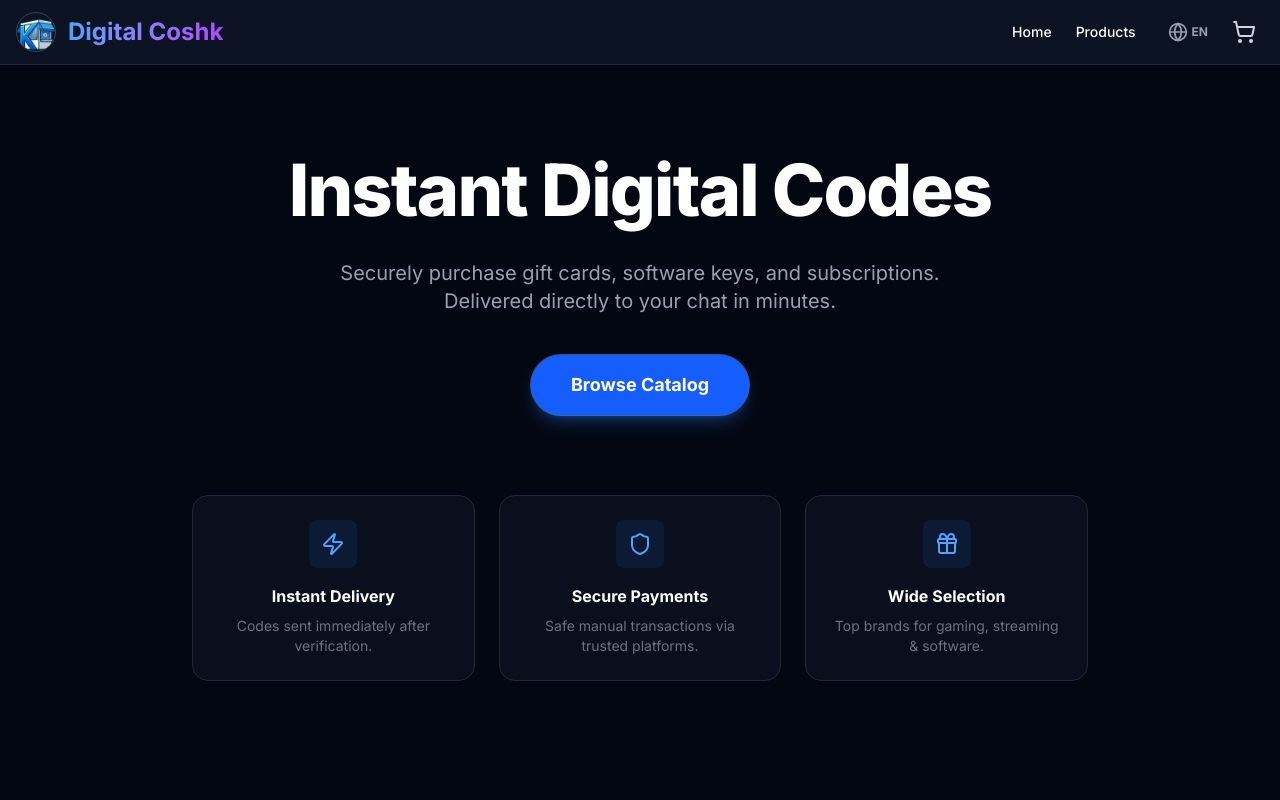
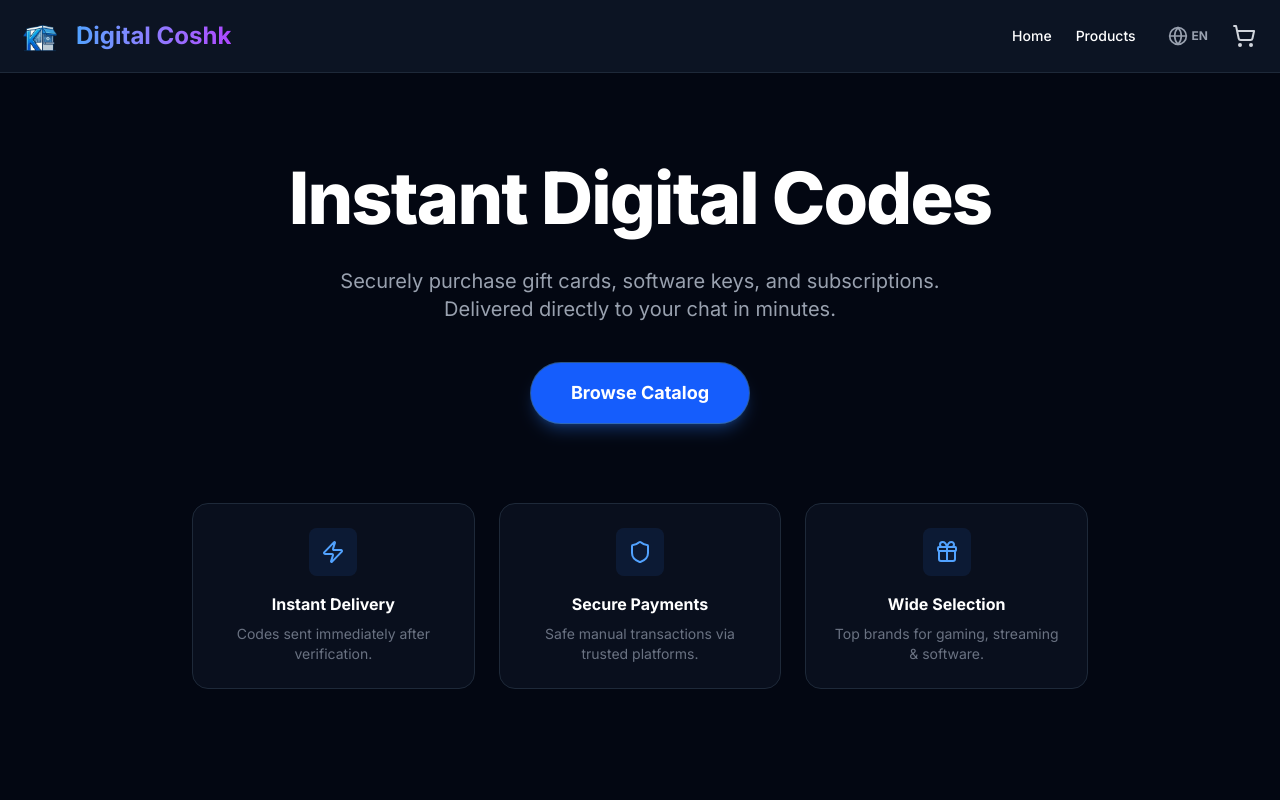
Before and after one commit to Esmaill1/digital-coshk, a Next.js app: page / in a window 1280 px wide. Shown: the top 800 px of the page. Built offline with nearby package versions, Linux system fonts and the light colour scheme.

Commit message:
Fix logo display issues

```diff
--- a/src/components/Navbar.tsx
+++ b/src/components/Navbar.tsx
@@ -20,12 +20,12 @@ export default function Navbar() {
     <nav className="bg-gray-900/80 backdrop-blur-md text-white border-b border-gray-800 sticky top-0 z-30">
       <div className="container mx-auto px-4 py-3 flex justify-between items-center">
         <Link href="/" className="flex items-center gap-3 group">
-          <div className="relative w-10 h-10 overflow-hidden rounded-full border border-gray-700 group-hover:border-blue-500 transition">
+          <div className="relative w-12 h-12 transition transform group-hover:scale-105">
              <Image
                src="/logo.png"
                alt="Digital Coshk Logo"
                fill
-               className="object-cover"
+               className="object-contain"
              />
           </div>
           <span className="text-2xl font-bold bg-gradient-to-r from-blue-400 to-purple-500 bg-clip-text text-transparent hover:opacity-80 transition hidden sm:block">
```
